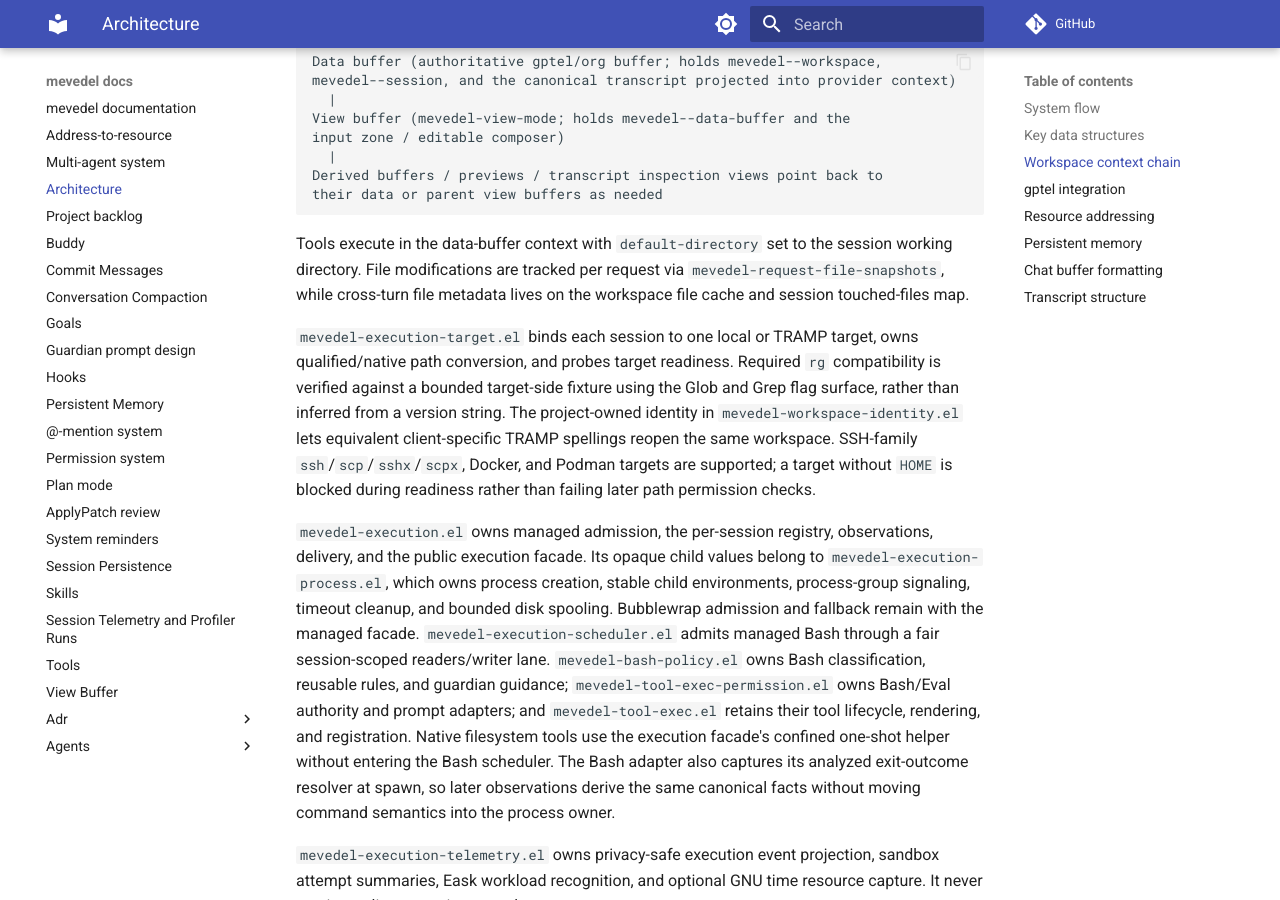
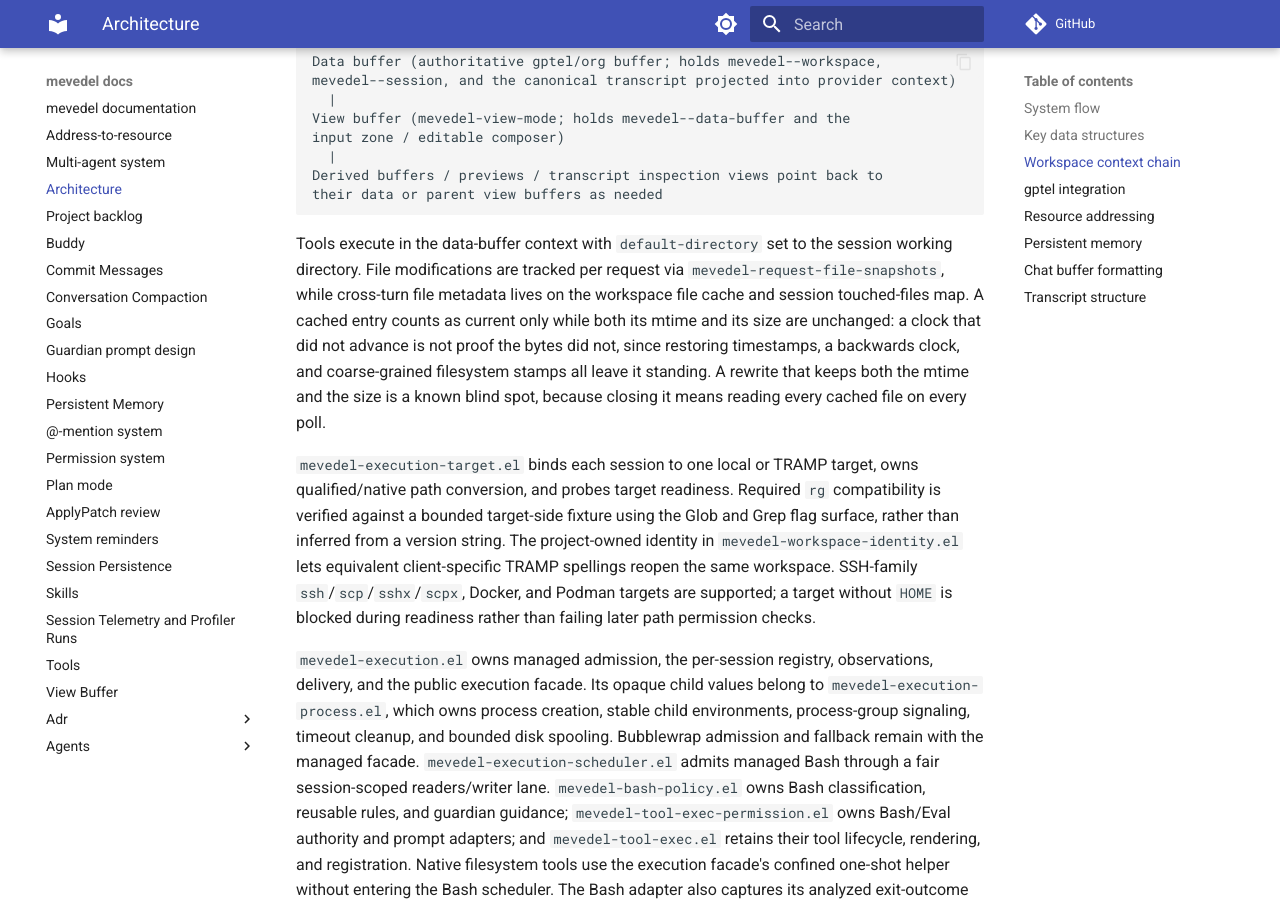
Before and after one commit to FrauH0lle/mevedel, an MkDocs documentation site: the page built from docs/architecture.md, in a window 1280 px wide and 900 px high, scrolled down 5477 px. Built offline with MkDocs 1.6.1 and Material for MkDocs 9.7.7, drawn with Linux system fonts in a browser that asks for light colours; comment, search, counter and statistics services are not loaded.

Commit message:
fix(file-state): Treat an unmoved clock as no proof the bytes match
The file cache asked whether the recorded mtime was strictly older than
the current one and read "no" as "unchanged".  A clock that did not
advance is not evidence: `cp -p', `rsync -t', `tar -x' and any step that
restores timestamps to keep build inputs stable all leave the stamp alone
or move it backwards, a stepped clock does the same, and a coarse
filesystem cannot distinguish two writes in one tick.

Two decisions read that answer.  The external-change reminder never fires,
and because it never fires it never refreshes the entry either, so the
stale verdict stands for the rest of the session.  The Read tool returns
its unchanged stub and tells the model to reuse contents that moved
underneath it.

The size is already recorded for byte accounting, and both call sites
already stat the file, so asking whether either the mtime or the size
differs costs nothing.

* mevedel-file-state.el (mevedel-file-cache-detect-external-changes):
Report a file whose mtime or size differs from the entry, rather than only
one whose mtime advanced.  Content is still compared afterwards, so a
touched-but-identical file is still not reported.

(mevedel-session-read-is-duplicate-p): Ditto, inverted, and observe the
target rather than TRAMP's attribute cache, which the detection path
already did and this one did not -- a remote read could dedupe against a
stat up to ten seconds old.

* test/test-mevedel-file-state.el: A rewrite that preserved its mtime and
one whose mtime regressed, at both decisions.

* docs/architecture.md: State the freshness rule and the remaining blind
spot: same mtime and same size still reads as unchanged, because closing
that needs a full read of every cached file per poll.

```diff
--- a/docs/architecture.md
+++ b/docs/architecture.md
@@ -242,7 +242,13 @@
 Tools execute in the data-buffer context with `default-directory` set to
 the session working directory. File modifications are tracked per request
 via `mevedel-request-file-snapshots`, while cross-turn file metadata
-lives on the workspace file cache and session touched-files map.
+lives on the workspace file cache and session touched-files map. A cached
+entry counts as current only while both its mtime and its size are
+unchanged: a clock that did not advance is not proof the bytes did not,
+since restoring timestamps, a backwards clock, and coarse-grained
+filesystem stamps all leave it standing. A rewrite that keeps both the
+mtime and the size is a known blind spot, because closing it means reading
+every cached file on every poll.
 
 `mevedel-execution-target.el` binds each session to one local or TRAMP target,
 owns qualified/native path conversion, and probes target readiness.  Required
```
Also changed, not shown: 2 other files.
